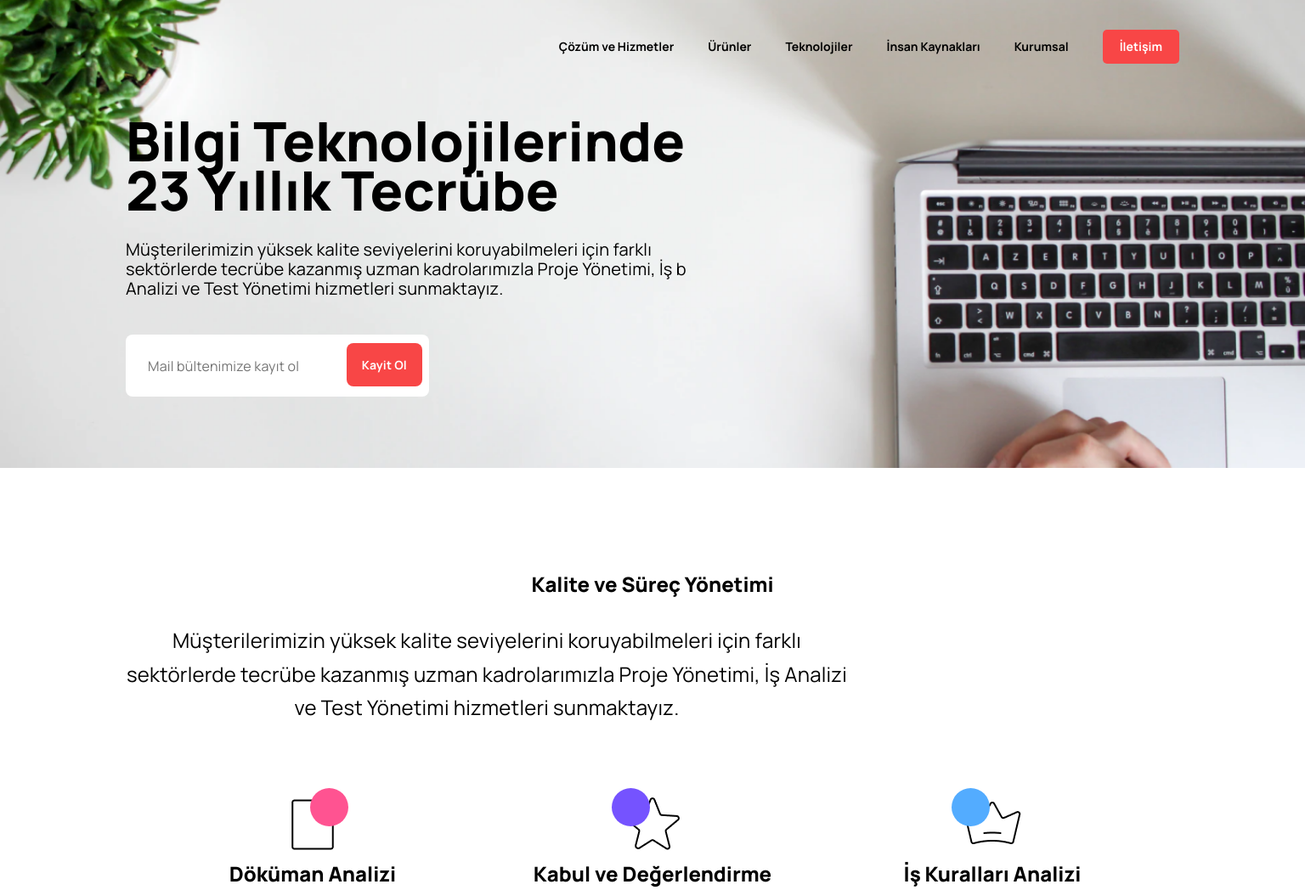
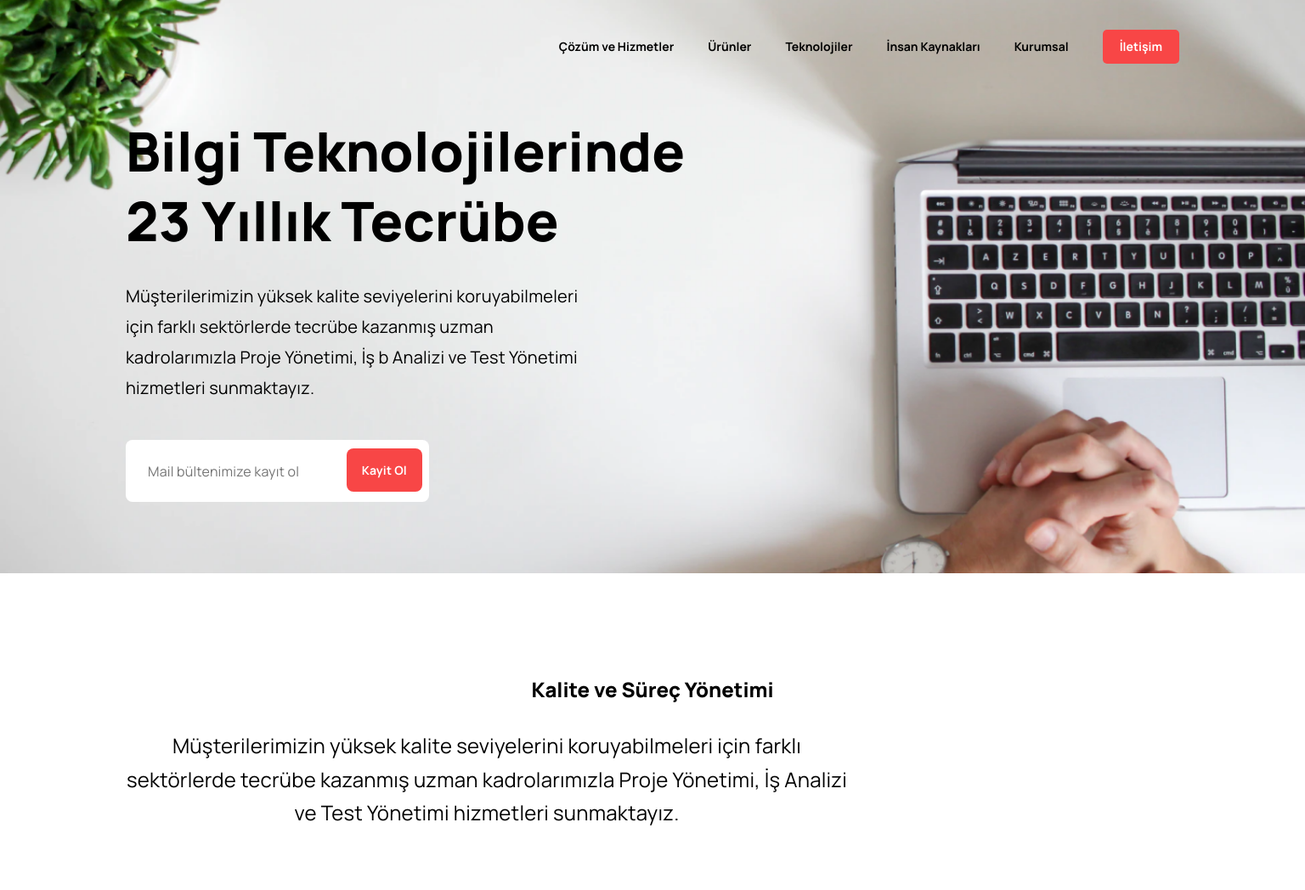
Before and after one commit to Dildora2003/figma-dars_21.10.2023, a plain HTML site: page index.html in a window 1536 px wide. Shown: the top 1048 px of the page at 85% size. Drawn offline with Linux system fonts and the light colour scheme.

Commit message:
Home work

```diff
--- a/css/style.css
+++ b/css/style.css
@@ -515,13 +515,15 @@ footer {
     line-height: 20px;
   }
   #hero h1 {
+    width: 65rem;
     font-size: 5.6rem;
     text-align: start;
   }
   #hero p {
+    width: 55rem;
     font-size: 1.6rem;
-    width: 100%;
     text-align: start;
+    line-height: 28px;
   }
   .box-input input {
     max-width: 42rem;
@@ -631,12 +633,16 @@ footer {
     margin: 0 auto;
   }
   #hero > h1 {
+    width: 66rem;
     text-align: start;
     font-size: 6.4rem;
+    line-height: 82px;
   }
   #hero > p {
+    width: 55rem;
     font-size: 2rem;
-    width: 100%;
+
+    line-height: 36px;
     text-align: start;
   }
 
--- a/index.html
+++ b/index.html
@@ -47,16 +47,11 @@
       </nav>
       <!-- Hero -->
       <section id="hero" class="container">
-        <h1>
-          Bilgi Teknolojilerinde <br />
-          23 Yıllık Tecrübe
-        </h1>
+        <h1>Bilgi Teknolojilerinde 23 Yıllık Tecrübe</h1>
         <p>
           Müşterilerimizin yüksek kalite seviyelerini koruyabilmeleri için
-          farklı <br />
-          sektörlerde tecrübe kazanmış uzman kadrolarımızla Proje Yönetimi, İş b
-          <br />
-          Analizi ve Test Yönetimi hizmetleri sunmaktayız.
+          farklı sektörlerde tecrübe kazanmış uzman kadrolarımızla Proje
+          Yönetimi, İş b Analizi ve Test Yönetimi hizmetleri sunmaktayız.
         </p>
         <div class="box-input">
           <input type="text" placeholder="Mail bültenimize kayıt ol" />
```
